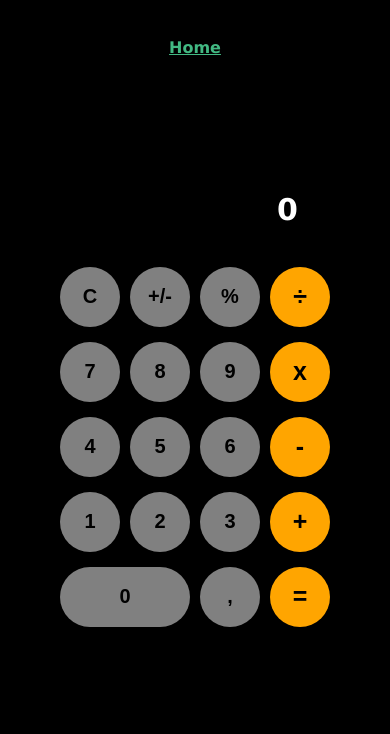
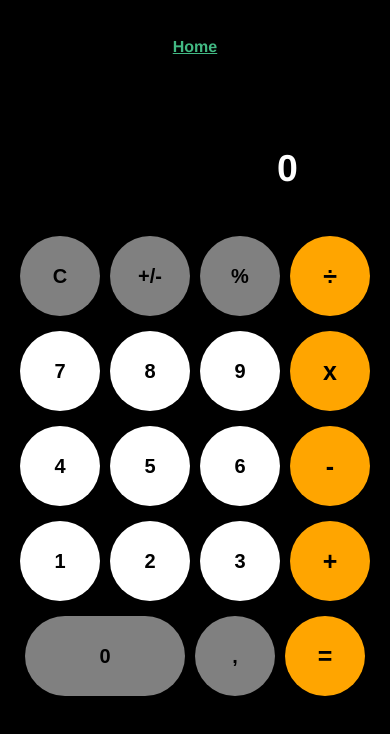
Before and after one commit to prodigystudios/calculator, a Vue app: page /#/ in a window 390 px wide. Shown: the top 734 px of the page. Built offline with nearby package versions, Linux system fonts and the light colour scheme.

Commit message:
some finnishes for mobile version

```diff
--- a/src/App.vue
+++ b/src/App.vue
@@ -30,4 +30,9 @@ nav a {
 nav a.router-link-exact-active {
   color: #42b983;
 }
+@media screen and (max-width: 500px) {
+  #app {
+    font-family: Avenir, Helvetica, Arial, sans-serif;
+  }
+}
 </style>
--- a/src/components/Calc.vue
+++ b/src/components/Calc.vue
@@ -25,12 +25,14 @@
       <input type="button" @click="SetValue(1)" value="1" />
       <input type="button" @click="SetValue(2)" value="2" />
       <input type="button" @click="SetValue(3)" value="3" />
-      <button class="button-color-swap" @click="SelectedOperator('+')">+</button>
+      <button type="button" class="button-color-swap" @click="SelectedOperator('+')">
+        +
+      </button>
     </div>
     <div class="calc-wrapper">
       <button class="zero-button-size" @click="SetValue(0)" value="0">0</button>
       <button @click="SetValue('.')">,</button>
-      <button @click="Results()" class="button-color-swap">=</button>
+      <button @click="Results()" class="button-color-swap" value="=">=</button>
     </div>
   </div>
 </template>
@@ -105,7 +107,7 @@ export default {
 </script>
 <style scoped>
 .calc-container {
-  margin-top: 80px;
+  margin-top: 30px;
   display: flex;
   flex-direction: column;
   justify-content: center;
@@ -122,8 +124,8 @@ export default {
 button {
   font-size: 20px;
   font-weight: bold;
-  width: 60px;
-  height: 60px;
+  width: 80px;
+  height: 80px;
   border-radius: 60px;
   background: grey;
   border: none;
@@ -132,11 +134,12 @@ button {
 input[type="button"] {
   font-size: 20px;
   font-weight: bold;
-  width: 60px;
-  height: 60px;
+  width: 80px;
+  height: 80px;
   border-radius: 60px;
-  background: grey;
+  background: white;
   border: none;
+  color: black;
 }
 input[type="button"]:hover {
   background: lightblue;
@@ -144,9 +147,12 @@ input[type="button"]:hover {
 button:hover {
   background: lightblue;
 }
+button {
+  color: black;
+}
 
 .zero-button-size {
-  width: 130px;
+  width: 160px;
 }
 .button-color-swap {
   font-size: 25px;
@@ -156,7 +162,7 @@ button:hover {
   width: 100%;
 }
 .value-container {
-  font-size: 20px;
+  font-size: 25px;
   width: 55%;
   text-align: right;
 }
```
